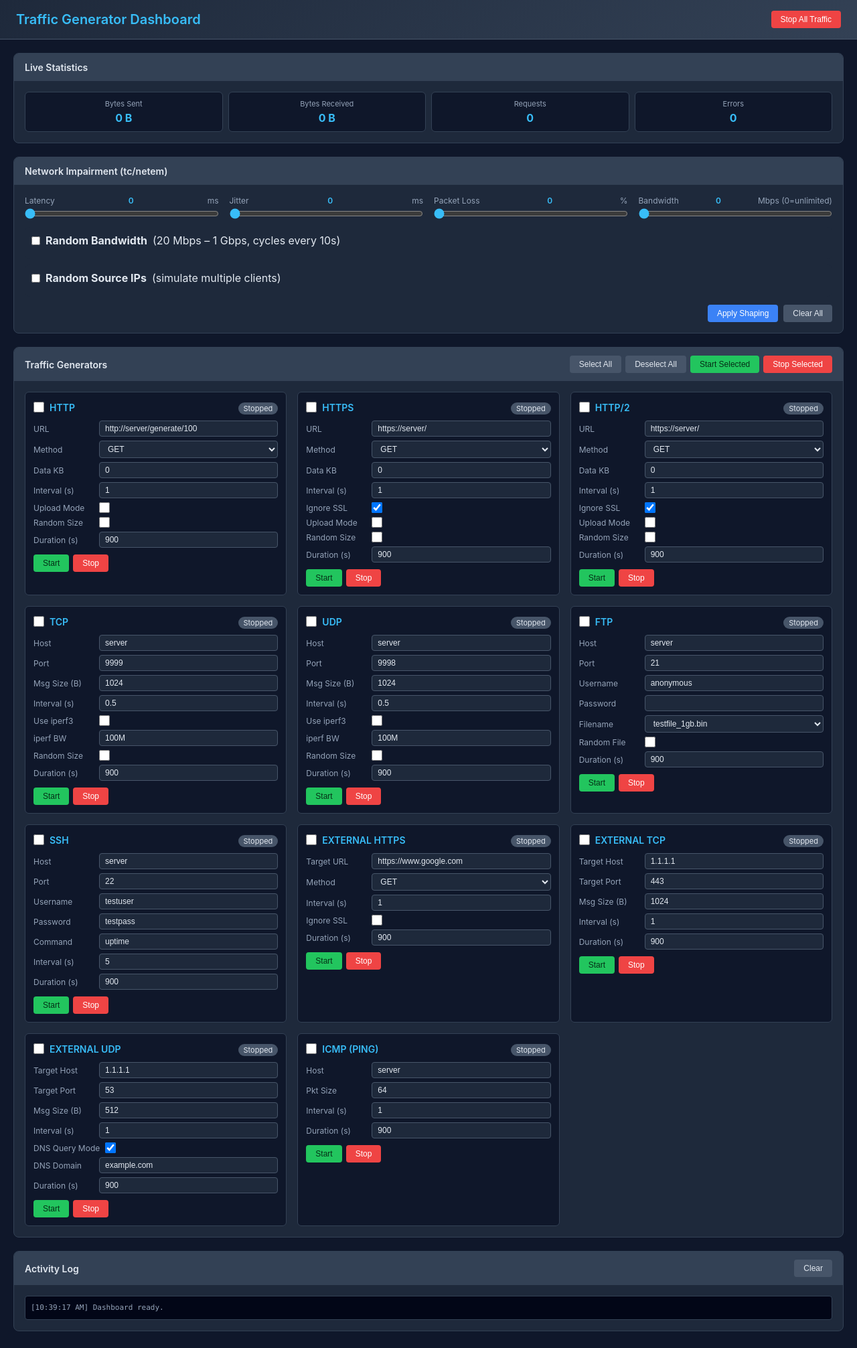
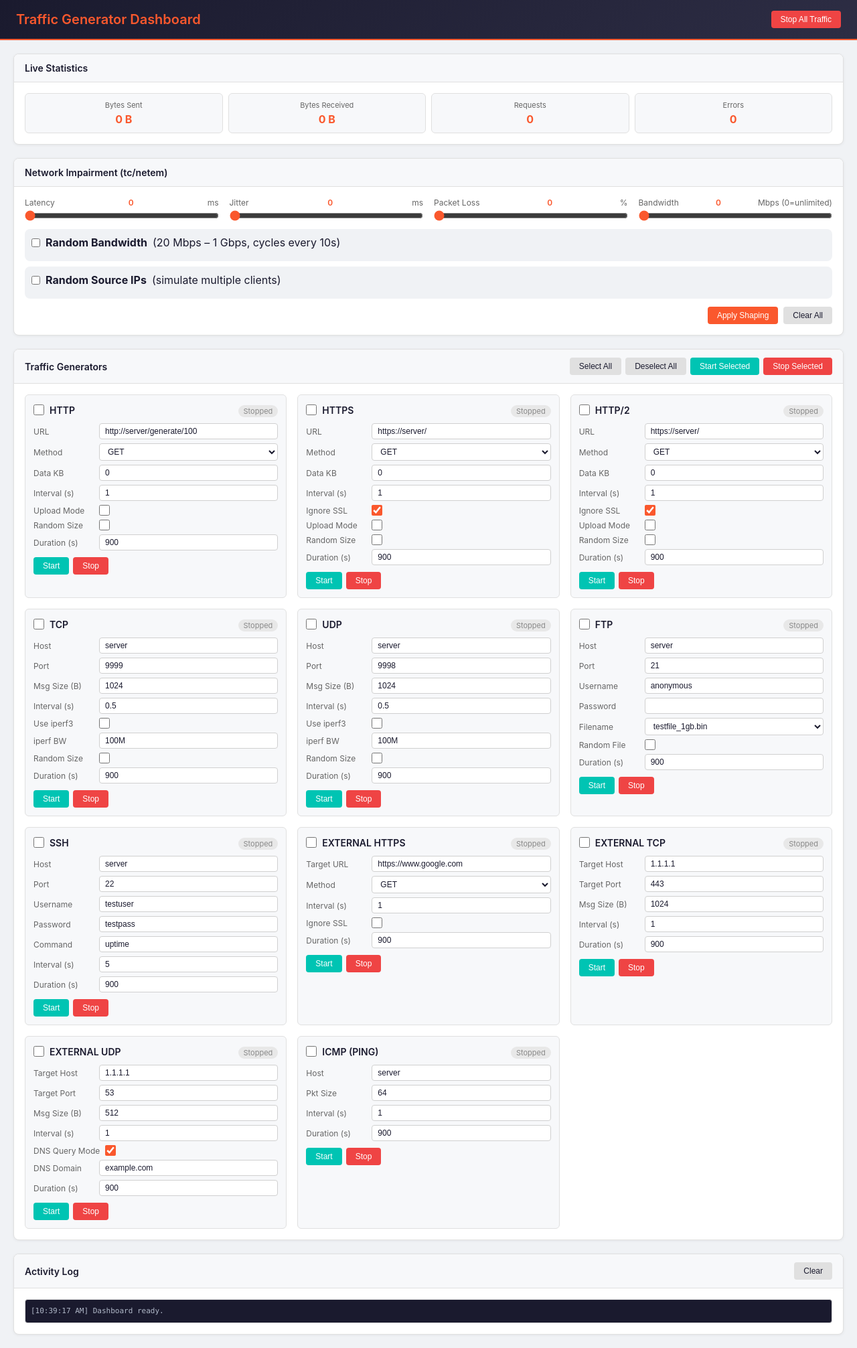
Before and after one commit to ajaymare/traffic-gen, a Flask app: page / in a window 1280 px wide. Shown: the whole page at 67% size. Before the commit the page ends 1988 px from the top, so only its background shows below. Run offline with Flask 3, Linux system fonts and the light colour scheme; data that the repository does not hold is empty.

Commit message:
Restyle dashboards with Palo Alto Networks-inspired light theme
- Light backgrounds (#f0f2f5, #ffffff, #f7f8fa)
- Brand orange (#FA582D) for accents, stats, sliders
- Teal (#00C4B3) for start buttons, active states
- Dark navy header with orange accent border
- Dark log panel for contrast

Co-Authored-By: Claude Opus 4.6 <noreply@anthropic.com>

```diff
--- a/client/static/style.css
+++ b/client/static/style.css
@@ -2,20 +2,20 @@
 
 body {
     font-family: -apple-system, BlinkMacSystemFont, 'Segoe UI', Roboto, sans-serif;
-    background: #0f172a;
-    color: #e2e8f0;
+    background: #f0f2f5;
+    color: #1a1a2e;
     min-height: 100vh;
 }
 
 .header {
-    background: linear-gradient(135deg, #1e293b, #334155);
+    background: linear-gradient(135deg, #1a1a2e, #2d2d44);
     padding: 16px 24px;
-    border-bottom: 1px solid #475569;
+    border-bottom: 2px solid #FA582D;
     display: flex;
     align-items: center;
     justify-content: space-between;
 }
-.header h1 { font-size: 20px; font-weight: 600; color: #38bdf8; }
+.header h1 { font-size: 20px; font-weight: 600; color: #FA582D; }
 
 .container {
     max-width: 1400px;
@@ -27,19 +27,22 @@ body {
 }
 
 .card {
-    background: #1e293b;
-    border: 1px solid #334155;
+    background: #ffffff;
+    border: 1px solid #e0e0e0;
     border-radius: 8px;
     overflow: hidden;
+    box-shadow: 0 1px 4px rgba(0,0,0,0.06);
 }
 .card-header {
     padding: 12px 16px;
-    background: #334155;
+    background: #f7f8fa;
     font-weight: 600;
     font-size: 14px;
+    color: #1a1a2e;
     display: flex;
     align-items: center;
     justify-content: space-between;
+    border-bottom: 1px solid #e0e0e0;
 }
 .card-body { padding: 16px; }
 
@@ -50,14 +53,14 @@ body {
     gap: 8px;
 }
 .stat-box {
-    background: #0f172a;
-    border: 1px solid #334155;
+    background: #f7f8fa;
+    border: 1px solid #e0e0e0;
     border-radius: 6px;
     padding: 10px;
     text-align: center;
 }
-.stat-label { font-size: 11px; color: #94a3b8; margin-bottom: 4px; }
-.stat-value { font-size: 16px; font-weight: 700; color: #38bdf8; }
+.stat-label { font-size: 11px; color: #666; margin-bottom: 4px; }
+.stat-value { font-size: 16px; font-weight: 700; color: #FA582D; }
 
 /* Shaping */
 .shaping-grid {
@@ -68,12 +71,12 @@ body {
 .slider-group { display: flex; flex-direction: column; gap: 4px; }
 .slider-group label {
     font-size: 12px;
-    color: #94a3b8;
+    color: #666;
     display: flex;
     justify-content: space-between;
 }
-.slider-group input[type="range"] { width: 100%; accent-color: #38bdf8; }
-.slider-value { color: #38bdf8; font-weight: 600; }
+.slider-group input[type="range"] { width: 100%; accent-color: #FA582D; }
+.slider-value { color: #FA582D; font-weight: 600; }
 .shaping-actions {
     display: flex;
     gap: 8px;
@@ -88,12 +91,12 @@ body {
     gap: 16px;
 }
 .proto-card {
-    background: #0f172a;
-    border: 1px solid #334155;
+    background: #f7f8fa;
+    border: 1px solid #e0e0e0;
     border-radius: 6px;
     padding: 12px;
 }
-.proto-card.running { border-color: #22c55e; }
+.proto-card.running { border-color: #00C4B3; border-width: 2px; }
 .proto-header {
     display: flex;
     align-items: center;
@@ -101,30 +104,31 @@ body {
     margin-bottom: 10px;
 }
 .proto-select { display: flex; align-items: center; gap: 8px; }
-.proto-checkbox { width: 16px; height: 16px; accent-color: #38bdf8; cursor: pointer; }
-.proto-name { font-weight: 600; font-size: 14px; text-transform: uppercase; color: #38bdf8; }
+.proto-checkbox { width: 16px; height: 16px; accent-color: #FA582D; cursor: pointer; }
+.proto-name { font-weight: 600; font-size: 14px; text-transform: uppercase; color: #1a1a2e; }
 .bulk-actions { display: flex; gap: 6px; }
 .proto-badge {
     font-size: 11px;
     padding: 2px 8px;
     border-radius: 10px;
-    background: #475569;
+    background: #e8e8e8;
+    color: #888;
 }
-.proto-badge.running { background: #166534; color: #86efac; }
-.proto-badge.countdown { background: #854d0e; color: #fde68a; font-variant-numeric: tabular-nums; }
+.proto-badge.running { background: #d4f5e9; color: #0d7a4f; }
+.proto-badge.countdown { background: #fff3e0; color: #e65100; font-variant-numeric: tabular-nums; }
 .proto-fields { display: flex; flex-direction: column; gap: 6px; margin-bottom: 10px; }
 .field-row { display: flex; align-items: center; gap: 8px; }
-.field-row label { font-size: 12px; color: #94a3b8; min-width: 90px; }
+.field-row label { font-size: 12px; color: #666; min-width: 90px; }
 .field-row input, .field-row select {
     flex: 1;
     padding: 4px 8px;
-    background: #1e293b;
-    border: 1px solid #475569;
+    background: #ffffff;
+    border: 1px solid #d0d0d0;
     border-radius: 4px;
-    color: #e2e8f0;
+    color: #1a1a2e;
     font-size: 12px;
 }
-.field-row input[type="checkbox"] { flex: none; width: 16px; height: 16px; }
+.field-row input[type="checkbox"] { flex: none; width: 16px; height: 16px; accent-color: #FA582D; }
 .proto-actions { display: flex; gap: 6px; }
 
 /* Buttons */
@@ -136,20 +140,20 @@ body {
     font-size: 12px;
     font-weight: 500;
 }
-.btn-start { background: #22c55e; color: #052e16; }
-.btn-start:hover { background: #16a34a; }
+.btn-start { background: #00C4B3; color: #fff; }
+.btn-start:hover { background: #00a89a; }
 .btn-stop { background: #ef4444; color: #fff; }
 .btn-stop:hover { background: #dc2626; }
-.btn-primary { background: #3b82f6; color: #fff; }
-.btn-primary:hover { background: #2563eb; }
-.btn-secondary { background: #475569; color: #e2e8f0; }
-.btn-secondary:hover { background: #64748b; }
+.btn-primary { background: #FA582D; color: #fff; }
+.btn-primary:hover { background: #e04a20; }
+.btn-secondary { background: #e0e0e0; color: #1a1a2e; }
+.btn-secondary:hover { background: #d0d0d0; }
 .btn-danger { background: #ef4444; color: #fff; }
 
 /* Logs */
 .log-panel {
-    background: #020617;
-    border: 1px solid #334155;
+    background: #1a1a2e;
+    border: 1px solid #e0e0e0;
     border-radius: 4px;
     padding: 8px;
     font-family: 'Monaco', 'Menlo', monospace;
@@ -158,7 +162,7 @@ body {
     overflow-y: auto;
     line-height: 1.6;
 }
-.log-entry { color: #94a3b8; white-space: pre-wrap; word-break: break-all; }
+.log-entry { color: #b0b8c8; white-space: pre-wrap; word-break: break-all; }
 .log-entry.error { color: #ef4444; }
 
 @media (max-width: 900px) {
--- a/client/templates/dashboard.html
+++ b/client/templates/dashboard.html
@@ -50,14 +50,14 @@
                     <input type="range" id="bandwidth" min="0" max="100" value="0" oninput="updateSlider('bandwidth')">
                 </div>
             </div>
-            <div style="margin-top:12px;padding:10px;background:#1e293b;border-radius:8px">
+            <div style="margin-top:12px;padding:10px;background:#f0f2f5;border-radius:8px">
                 <label style="display:flex;align-items:center;gap:8px;margin-bottom:8px">
                     <input type="checkbox" id="random-bw-toggle">
                     <strong>Random Bandwidth</strong> (20 Mbps – 1 Gbps, cycles every 10s)
-                    <span id="random-bw-status" style="color:#94a3b8;margin-left:8px"></span>
+                    <span id="random-bw-status" style="color:#888;margin-left:8px"></span>
                 </label>
             </div>
-            <div style="margin-top:8px;padding:10px;background:#1e293b;border-radius:8px">
+            <div style="margin-top:8px;padding:10px;background:#f0f2f5;border-radius:8px">
                 <label style="display:flex;align-items:center;gap:8px;margin-bottom:8px">
                     <input type="checkbox" id="source-ip-toggle">
                     <strong>Random Source IPs</strong> (simulate multiple clients)
@@ -65,12 +65,12 @@
                 <div id="source-ip-config" style="display:none;margin-top:8px">
                     <div style="display:flex;gap:8px;align-items:center;flex-wrap:wrap">
                         <label style="font-size:12px">Base IP</label>
-                        <input type="text" id="source-ip-base" value="172.18.0.100" style="width:140px;padding:4px 8px;background:#0f172a;color:#e2e8f0;border:1px solid #334155;border-radius:4px">
+                        <input type="text" id="source-ip-base" value="172.18.0.100" style="width:140px;padding:4px 8px;background:#ffffff;color:#1a1a2e;border:1px solid #d0d0d0;border-radius:4px">
                         <label style="font-size:12px">Count</label>
-                        <input type="number" id="source-ip-count" value="5" min="1" max="50" style="width:60px;padding:4px 8px;background:#0f172a;color:#e2e8f0;border:1px solid #334155;border-radius:4px">
+                        <input type="number" id="source-ip-count" value="5" min="1" max="50" style="width:60px;padding:4px 8px;background:#ffffff;color:#1a1a2e;border:1px solid #d0d0d0;border-radius:4px">
                         <button class="btn btn-primary" onclick="applySourceIps()" style="padding:4px 12px">Apply</button>
                     </div>
-                    <div id="source-ip-list" style="margin-top:8px;font-size:11px;color:#94a3b8"></div>
+                    <div id="source-ip-list" style="margin-top:8px;font-size:11px;color:#888"></div>
                 </div>
             </div>
             <div class="shaping-actions">
```
Also changed, not shown: server/dashboard.py (+69 -66 lines).
